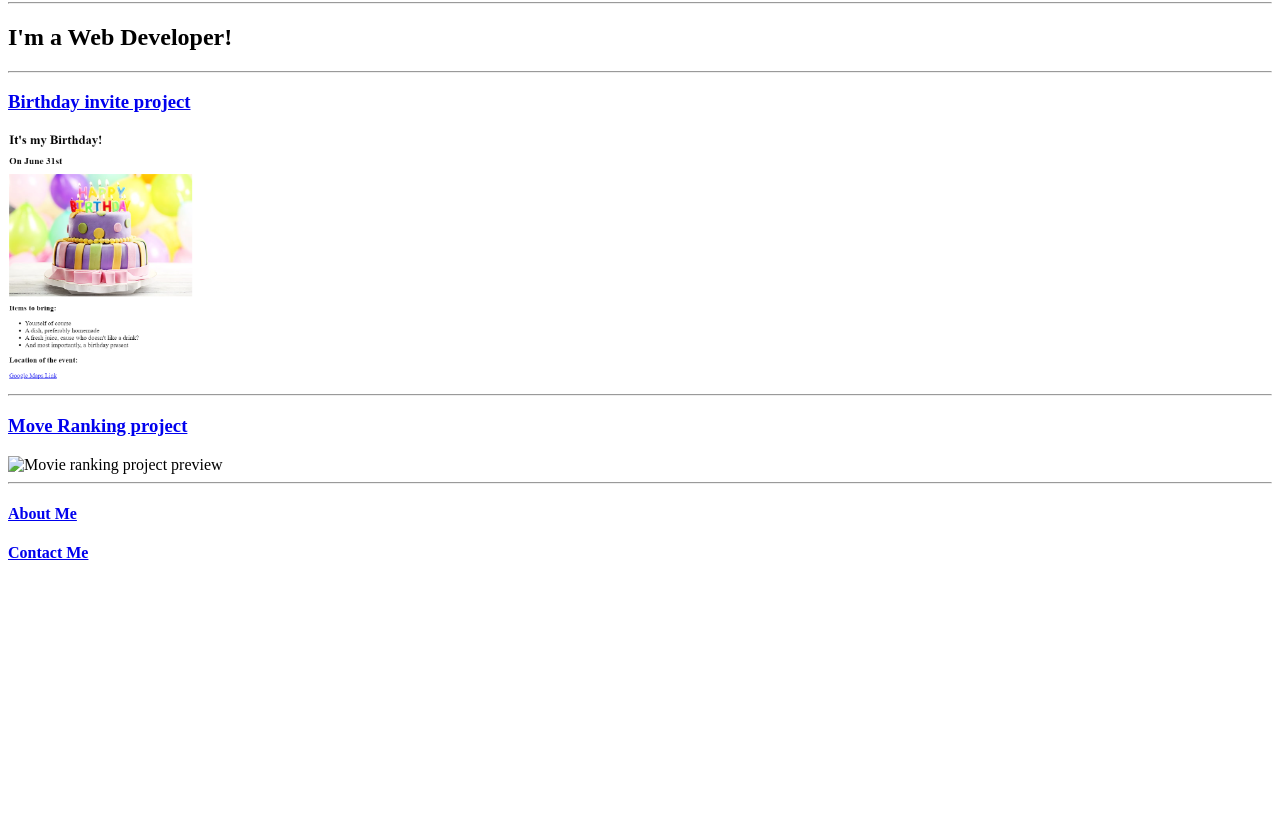
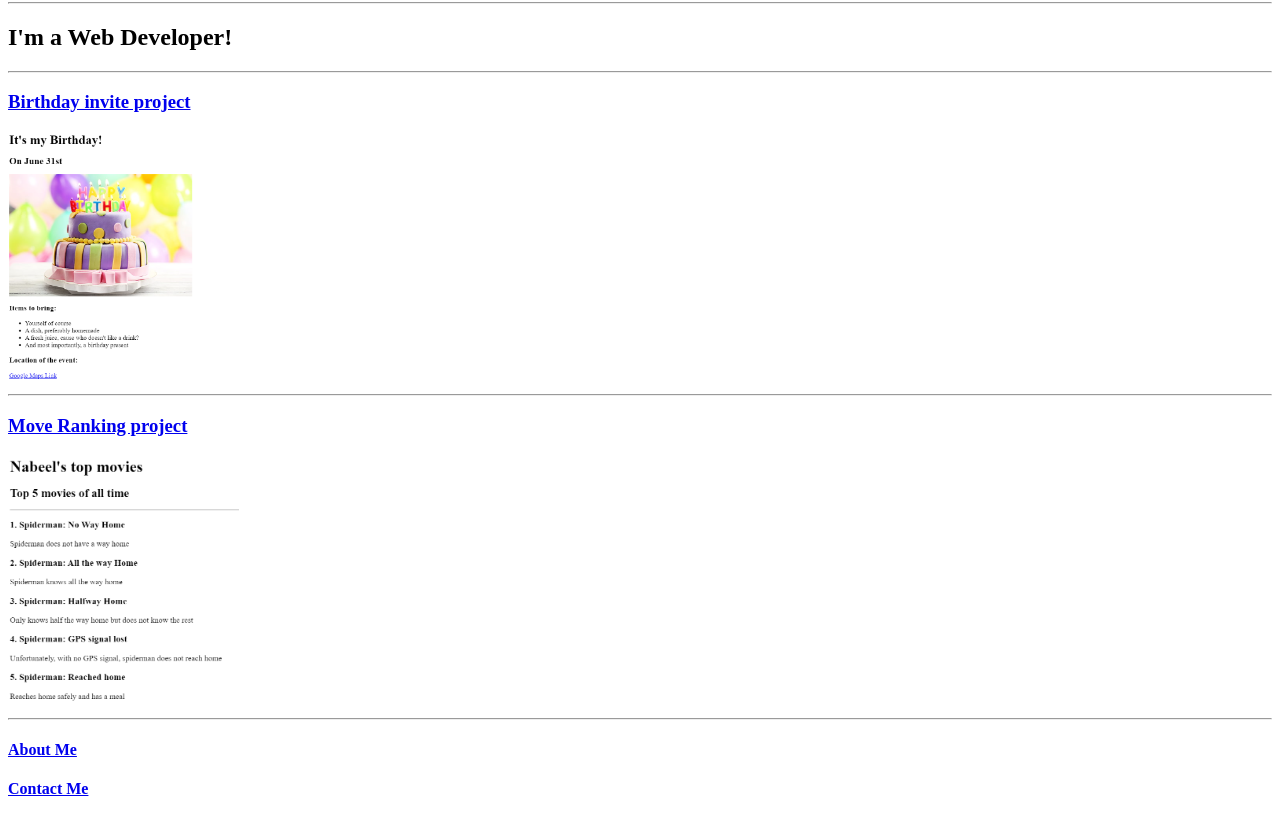
Before and after one commit to NabeelAssim/html-portfolio, a plain HTML site: page index.html in a window 1280 px wide. Shown: the part 78-897 px from the top of the page. Before the commit the page ends 800 px from the top, so only its background shows below. Drawn offline with Linux system fonts and the light colour scheme; the site is published under a folder, as on GitHub Pages, so addresses that start at the root find nothing.

Commit message:
index.html

```diff
--- a/index.html
+++ b/index.html
@@ -14,7 +14,7 @@
     <img src="./assets/images/Birthday invite.png" height="250" alt="Birthday invite project preview"/>
 <hr />
     <h3><a href="./public/movie-ranking.html">Move Ranking project</a></h3>
-    <img src="/assets/images/Movie picture.png" height="250" alt="Movie ranking project preview">
+    <img src="./assets/images/Movie picture.png" height="250" alt="Movie ranking project preview">
 <hr />
 <h4><a href="/public/about.html">About Me</a></h4>
 <h4><a href="/public/contact.html">Contact Me</a></h4>
```
